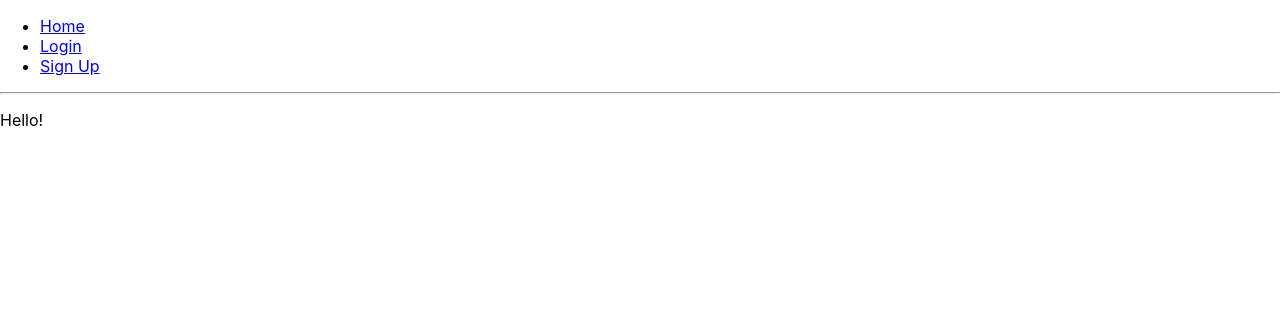
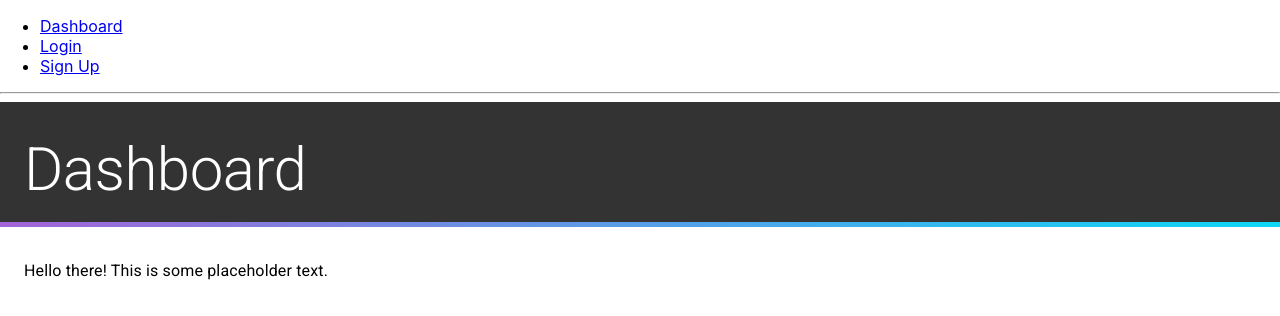
Before and after one commit to chris-held/quicksilver-web, a React (Create React App) app: page / in a window 1280 px wide. Shown: the top 316 px of the page. Built offline with nearby package versions, Linux system fonts and the light colour scheme.

Commit message:
added dashboard component, fixed eslint and added proptypes

```diff
--- a/src/App.js
+++ b/src/App.js
@@ -1,12 +1,12 @@
 import React from 'react';
 import { BrowserRouter as Router, Route, Link } from 'react-router-dom';
 import './App.css';
+import { createMuiTheme } from '@material-ui/core/styles';
+import { ThemeProvider } from '@material-ui/styles';
 import Hello from './Hello';
-import { createMuiTheme } from '@material-ui/core/styles';
+import Dashboard from './components/Dashboard';
 
-import { ThemeProvider } from '@material-ui/styles';
-
-//TODO: move any global styles here
+// TODO: move any global styles here
 export const theme = createMuiTheme({
   coolGradient:
     'linear-gradient(90deg, rgba(163,100,217,1) 0%, rgba(12,215,246,1) 100%)',
@@ -18,6 +18,13 @@ export const theme = createMuiTheme({
       light: '#EFEFEF',
     },
   },
+  overrides: {
+    MuiContainer: {
+      root: {
+        marginTop: 32,
+      },
+    },
+  },
 });
 
 function App() {
@@ -27,7 +34,7 @@ function App() {
         <div>
           <ul>
             <li>
-              <Link to="/">Home</Link>
+              <Link to="/">Dashboard</Link>
             </li>
             <li>
               <Link to="/login">Login</Link>
@@ -39,7 +46,7 @@ function App() {
 
           <hr />
 
-          <Route exact path="/" component={Hello} />
+          <Route exact path="/" component={Dashboard} />
           <Route path="/about" component={Hello} />
           <Route path="/topics" component={Hello} />
         </div>
--- /dev/null
+++ b/src/components/Dashboard.js
@@ -0,0 +1,16 @@
+import React, { Fragment } from 'react';
+import { Typography, Container } from '@material-ui/core';
+import Header from './Header';
+
+const Dashboard = () => (
+  <Fragment>
+    <Header title="Dashboard" />
+    <Container>
+      <Typography variant="body1">
+        Hello there! This is some placeholder text.
+      </Typography>
+    </Container>
+  </Fragment>
+);
+
+export default Dashboard;
--- a/src/components/Header.js
+++ b/src/components/Header.js
@@ -1,7 +1,8 @@
 import React from 'react';
 import Grid from '@material-ui/core/Grid';
 import { makeStyles } from '@material-ui/styles';
-import { Typography } from '@material-ui/core';
+import { Typography, Container } from '@material-ui/core';
+import PropTypes from 'prop-types';
 
 const useStyles = makeStyles(theme => ({
   root: {
@@ -13,7 +14,7 @@ const useStyles = makeStyles(theme => ({
   },
   text: {
     color: theme.colors.white,
-    padding: 16,
+    paddingBottom: 16,
   },
 }));
 
@@ -22,14 +23,22 @@ const Header = ({ title }) => {
   return (
     <div className={styles.border}>
       <Grid className={styles.root} container direction="row">
-        <Grid item>
+        <Container>
           <Typography variant="h2" className={styles.text}>
             {title}
           </Typography>
-        </Grid>
+        </Container>
       </Grid>
     </div>
   );
 };
 
+Header.propTypes = {
+  title: PropTypes.string,
+};
+
+Header.defaultProps = {
+  title: 'You forgot to set a title!',
+};
+
 export default Header;
```
Also changed, not shown: package.json (+5 -3 lines), 2 other files (tests, documents, lock files or other folders).
